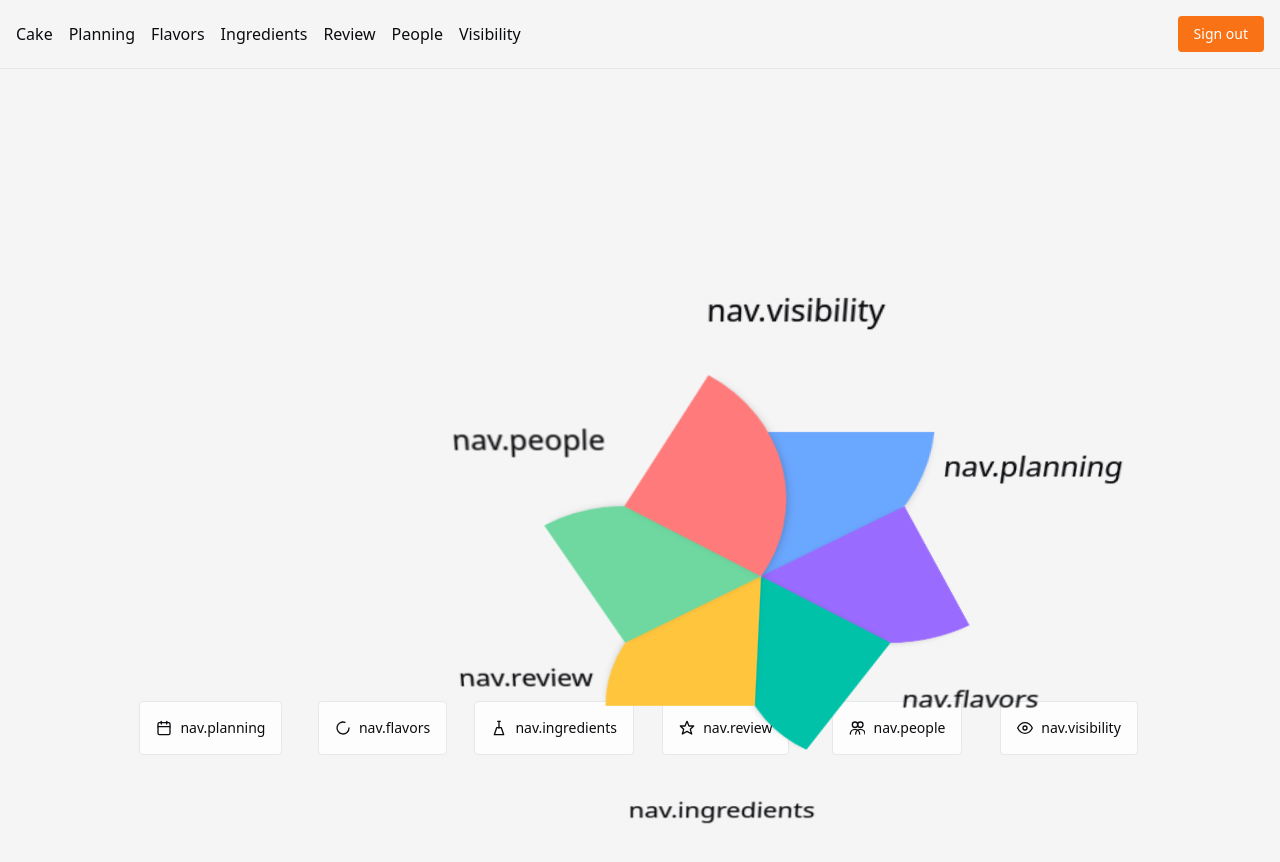
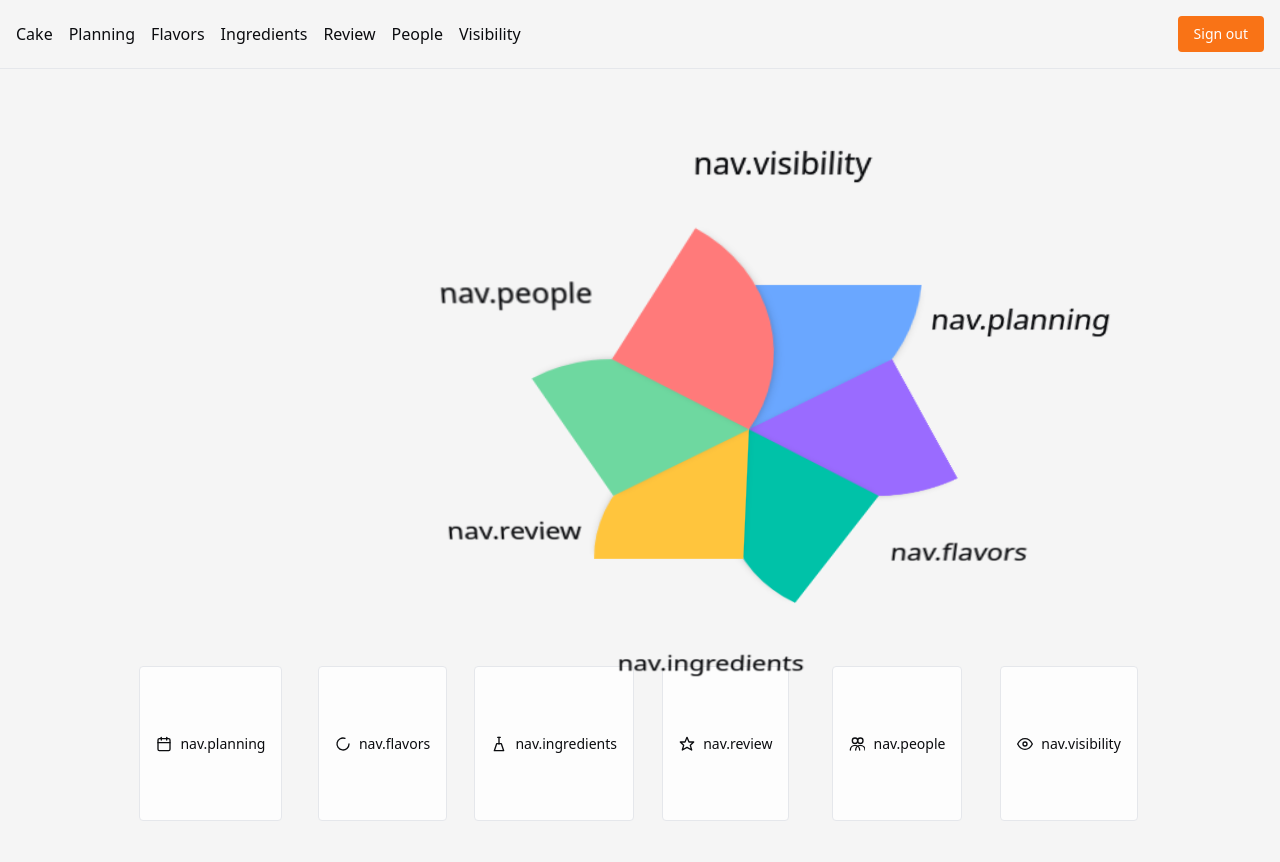
Before and after one commit to guc1/A-Piece-Of-Cake, a Next.js app: page / in a window 1280 px wide. Shown: the top 862 px of the page. After the commit the page ends 837 px from the top, so only its background shows below. Built offline with nearby package versions, Linux system fonts and the light colour scheme; no server answers; sample sign-in values are in the browser's storage.

Commit message:
fix: center cake and reposition navigation

```diff
--- a/components/cake/cake-3d.tsx
+++ b/components/cake/cake-3d.tsx
@@ -33,6 +33,7 @@
   const radius = baseSize / 2;
   const labelRadius = radius * 0.58;
   const labelFont = Math.max(10, radius * 0.18);
+  const nudgeX = -radius * 0.1;
 
   return (
     <div
@@ -42,7 +43,9 @@
     >
       <div
         className="absolute left-1/2 top-1/2 h-full w-full -translate-x-1/2 -translate-y-1/2 [transform-style:preserve-3d]"
-        style={{ transform: `rotateX(-16deg) scale(${cakeScale})` }}
+        style={{
+          transform: `translateX(${nudgeX}px) rotateX(-16deg) scale(${cakeScale})`,
+        }}
       >
         {slices.map((slice, i) => {
           const rotate = i * 60;
@@ -76,7 +79,7 @@
               <div
                 className="absolute left-1/2 top-1/2 h-1/2 w-1/2 -translate-x-full -translate-y-full origin-bottom-left rounded-br-[100%] shadow-md"
                 style={{
-                  transform: `rotate(${rotate}deg)` ,
+                  transform: `rotate(${rotate}deg)`,
                   backgroundColor: slice.color,
                 }}
               >
@@ -87,7 +90,7 @@
                     fontSize: `${labelFont}px`,
                     left: '50%',
                     bottom: '50%',
-                    transform: `translate(${labelRadius}px, -50%) rotate(${-rotate}deg)` ,
+                    transform: `translate(${labelRadius}px, -50%) rotate(${-rotate}deg)`,
                   }}
                 >
                   {t(`nav.${slice.slug}`)}
--- a/components/cake/cake-navigation.tsx
+++ b/components/cake/cake-navigation.tsx
@@ -1,6 +1,6 @@
 'use client';
 
-import { useState } from 'react';
+import { useEffect, useState } from 'react';
 import { useRouter } from 'next/navigation';
 import { t } from '@/lib/i18n';
 import { slices } from './slices';
@@ -9,18 +9,31 @@
 export function CakeNavigation() {
   const router = useRouter();
   const [activeSlug, setActiveSlug] = useState<string | null>(null);
+  const [offsetVh, setOffsetVh] = useState(-18);
   const userId = '42';
+
+  useEffect(() => {
+    const updateOffset = () => {
+      const vh = window.innerHeight;
+      if (vh < 720) setOffsetVh(-16);
+      else if (vh > 900) setOffsetVh(-20);
+      else setOffsetVh(-18);
+    };
+    updateOffset();
+    window.addEventListener('resize', updateOffset);
+    return () => window.removeEventListener('resize', updateOffset);
+  }, []);
 
   return (
     <div
-      className="grid w-full place-items-center"
+      className="grid w-full justify-items-center"
       style={{ minHeight: 'calc(100vh - 64px)' }}
     >
       <div
         className="grid w-full place-items-center"
         style={{
-          height: 'clamp(360px,46vh,640px)',
-          transform: 'translateY(-4vh)',
+          height: 'clamp(420px,54vh,720px)',
+          transform: `translateY(${offsetVh}vh)`,
         }}
       >
         <Cake3D activeSlug={activeSlug} userId={userId} />
```
Also changed, not shown: 1 other file (tests, documents, lock files or other folders).
